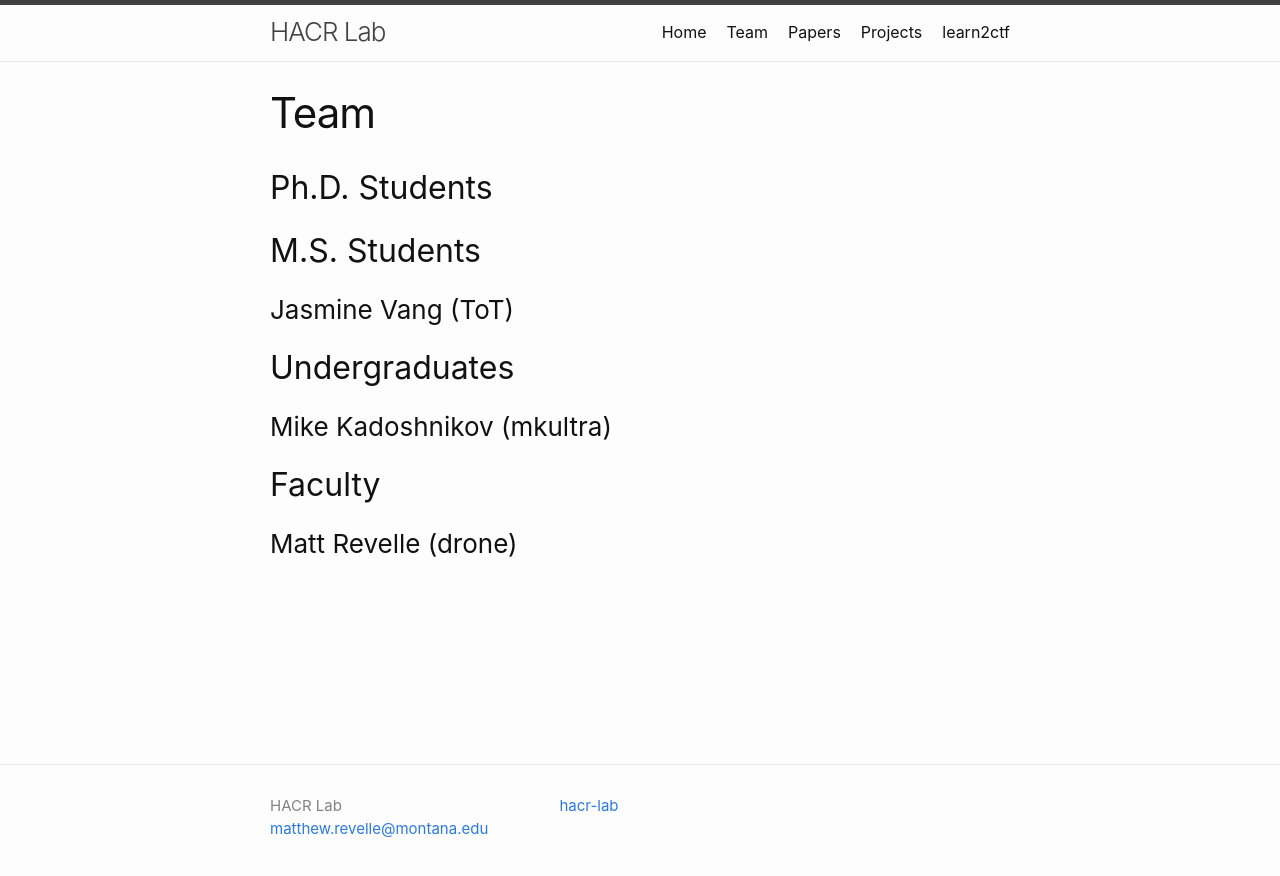
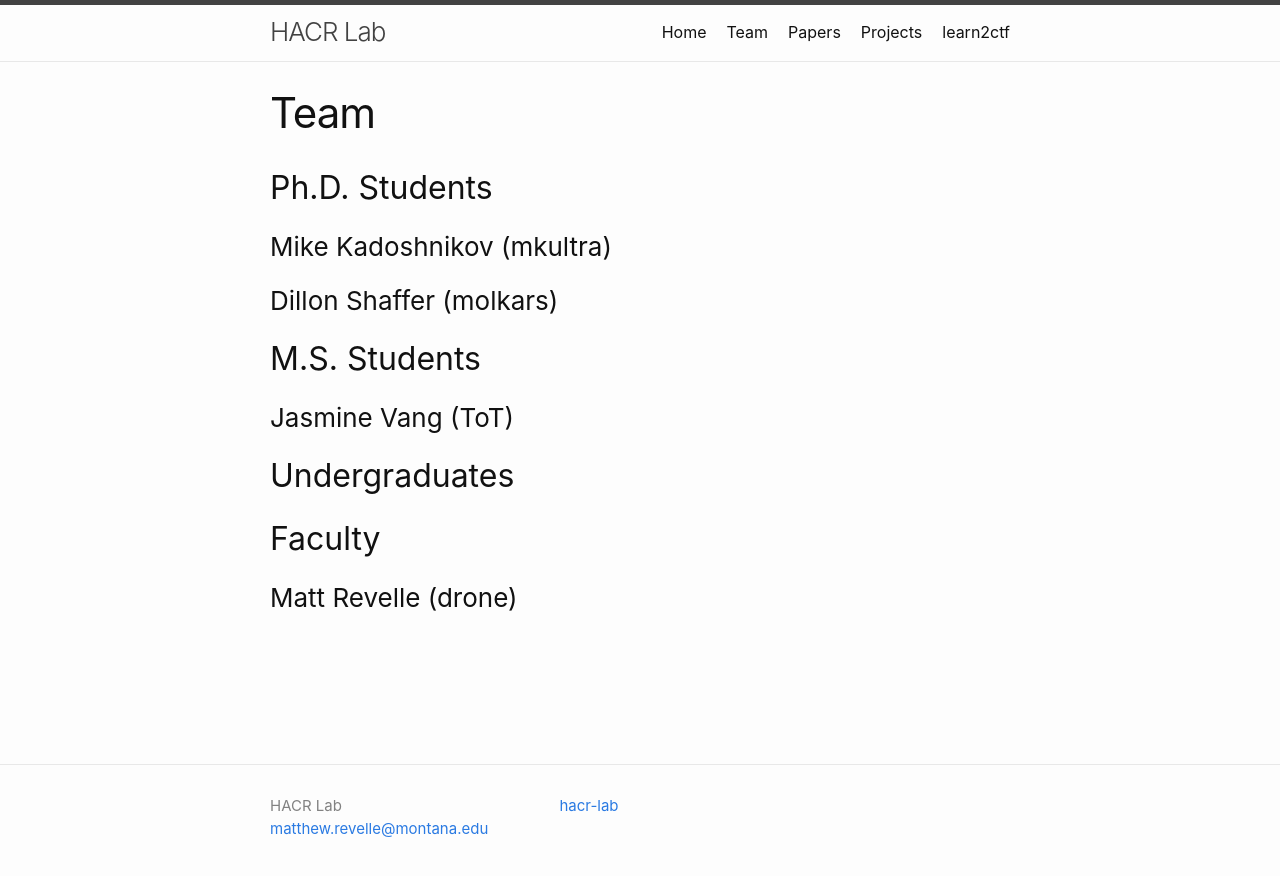
Before and after one commit to hacr-lab/hacr-lab.github.io, a Jekyll site: the page built from team.md, in a window 1280 px wide. Shown: the top 876 px of the page. Built offline with Jekyll 4.4.1, drawn with Linux system fonts in a browser that asks for light colours.

Commit message:
Updates to team page.

```diff
--- a/team.md
+++ b/team.md
@@ -7,14 +7,16 @@ permalink: /team/
 
 ## Ph.D. Students
 
+### Mike Kadoshnikov (mkultra)
+
+### Dillon Shaffer (molkars)
+
 ## M.S. Students
 
 ### Jasmine Vang (ToT)
 
 ## Undergraduates
 
-### Mike Kadoshnikov (mkultra)
-
 ## Faculty
 
 ### Matt Revelle (drone)
```
